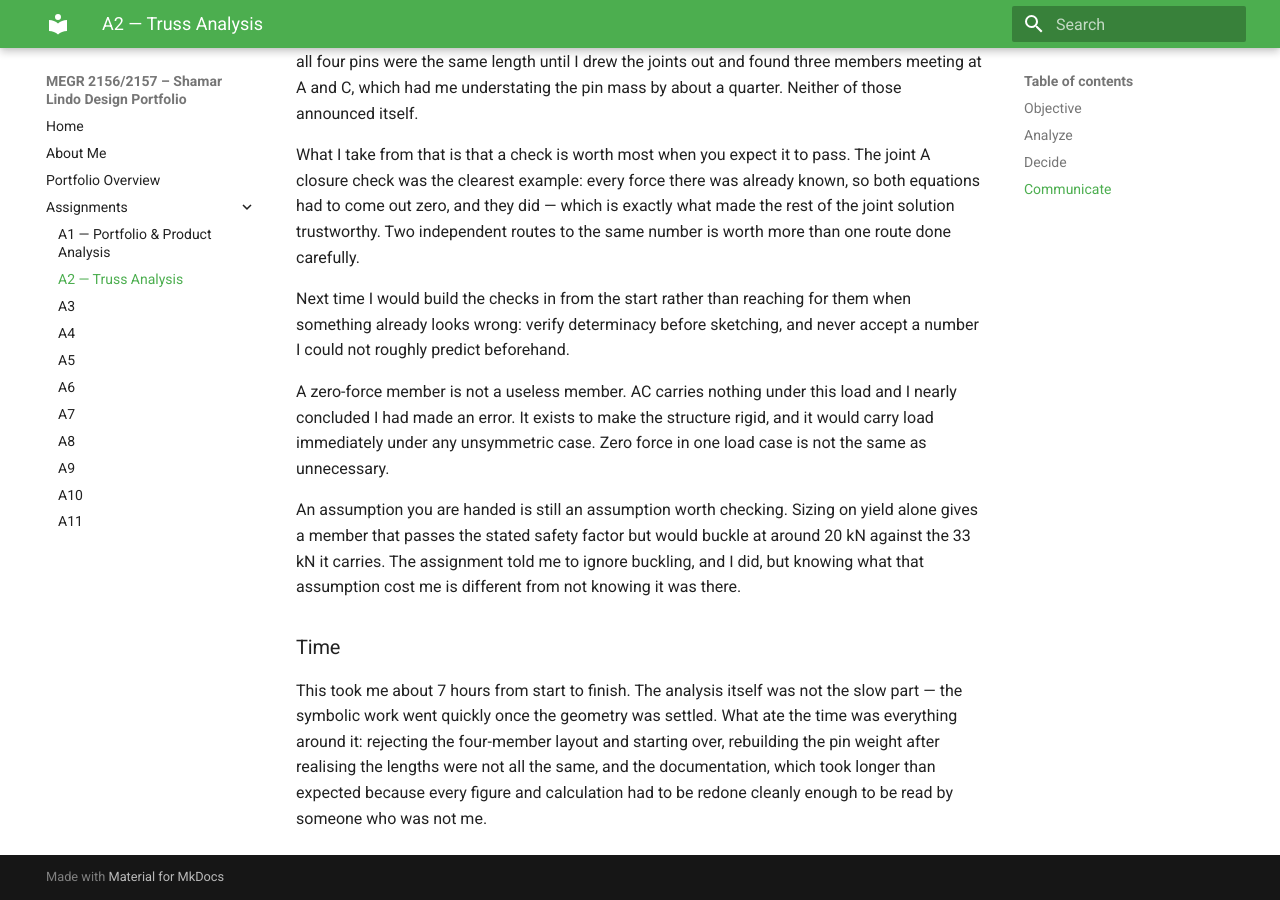
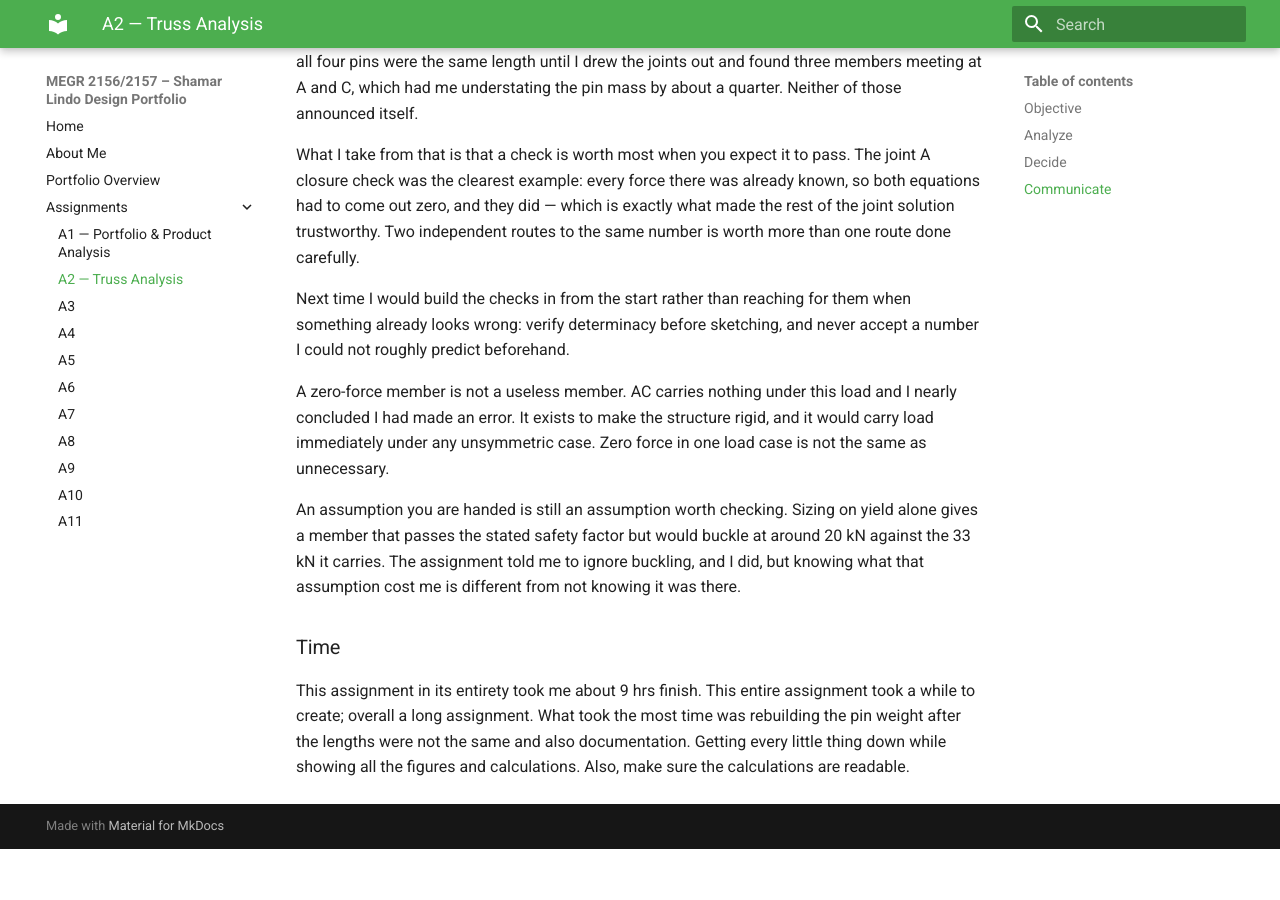
Before and after one commit to shamardlindo1/-megr2157-portfolio, an MkDocs documentation site: the page built from docs/assignments/A02/index.md, in a window 1280 px wide and 900 px high, scrolled down 17261 px. Built offline with MkDocs 1.6.1 and Material for MkDocs 9.7.7, drawn with Linux system fonts in a browser that asks for light colours; after the commit the page ends 18110 px from its top, so only the background shows below that.

Commit message:
Update index.md

```diff
--- a/docs/assignments/A02/index.md
+++ b/docs/assignments/A02/index.md
@@ -386,9 +386,8 @@ knowing what that assumption cost me is different from not knowing it was there.
 
 ### Time
 
-This took me about 7 hours from start to finish. The analysis itself was not the slow
-part — the symbolic work went quickly once the geometry was settled. What ate the time was
-everything around it: rejecting the four-member layout and starting over, rebuilding the
-pin weight after realising the lengths were not all the same, and the documentation, which
-took longer than expected because every figure and calculation had to be redone cleanly
-enough to be read by someone who was not me.
+
+This assignment in its entirety took me about 9 hrs finish. This entire assignment took a
+while to create; overall a long assignment. What took the most time was rebuilding the pin weight
+after the lengths were not the same and also documentation. Getting every little thing down
+while showing all the figures and calculations. Also, make sure the calculations are readable.
```
